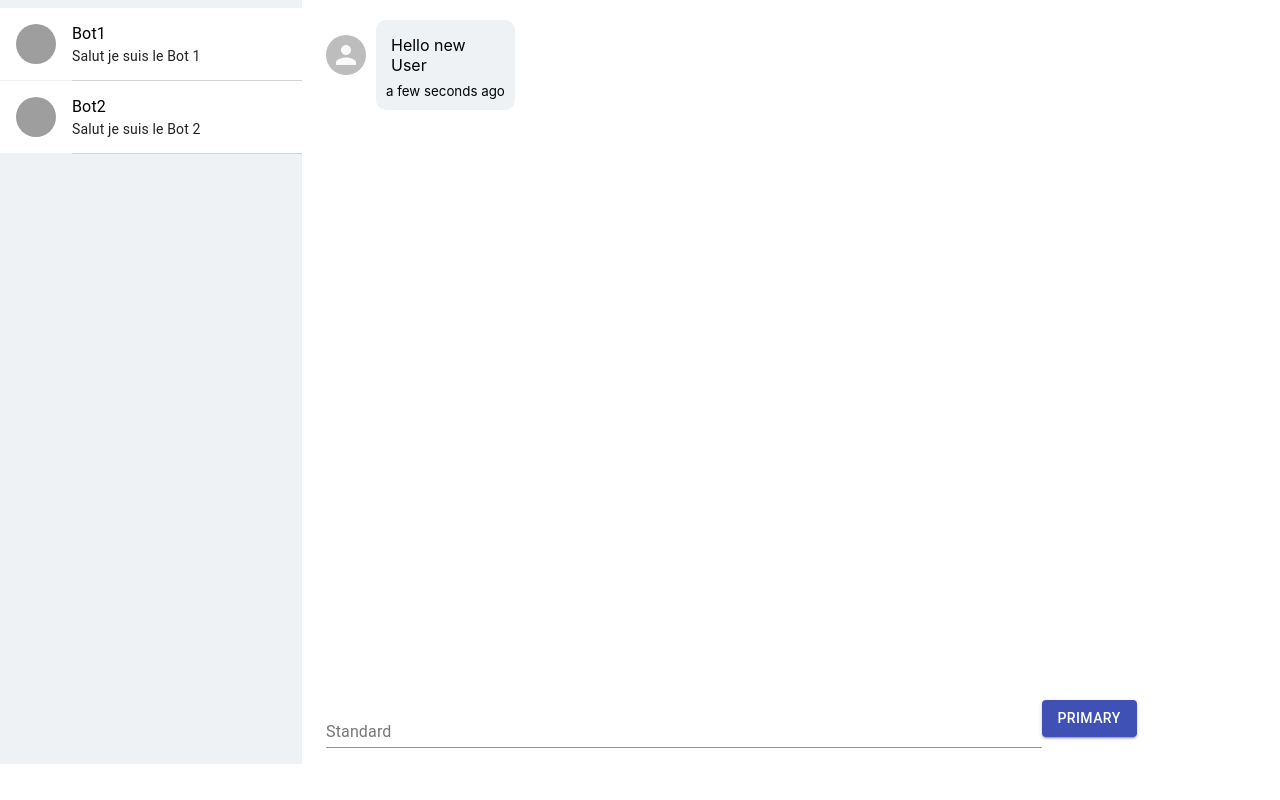
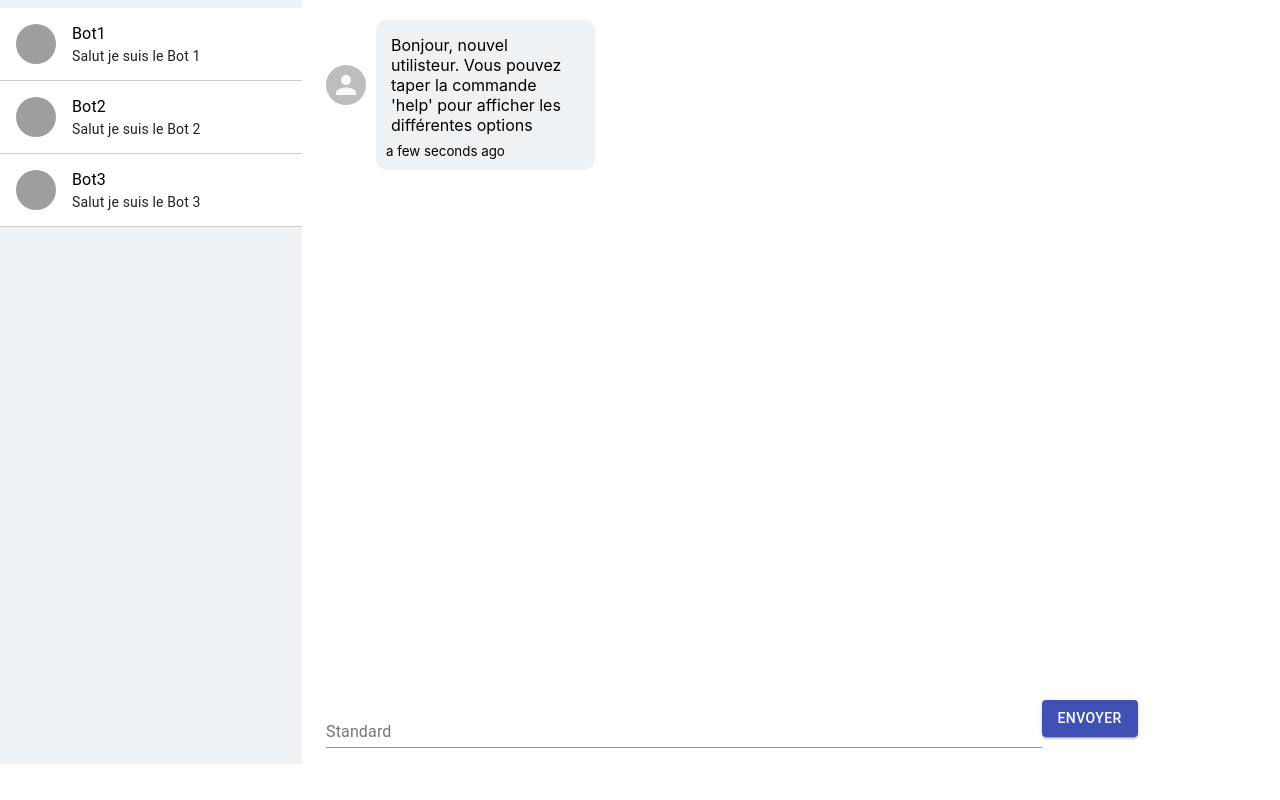
Before and after one commit to AlexandreHoumeau/Alexandre_Houmeau_M1_2020_ReactJS_ChatBot, a React (Create React App) app: page / in a window 1280 px wide. Built offline with nearby package versions, Linux system fonts and the light colour scheme; grey boxes are pictures that could not be loaded.

Commit message:
feat: add jokes api

```diff
--- a/src/components/BotList/index.js
+++ b/src/components/BotList/index.js
@@ -1,7 +1,6 @@
 import React, { Component } from "react";
 import List from "@material-ui/core/List";
 import ListItem from "@material-ui/core/ListItem";
-import Divider from "@material-ui/core/Divider";
 import ListItemText from "@material-ui/core/ListItemText";
 import ListItemAvatar from "@material-ui/core/ListItemAvatar";
 import Avatar from "@material-ui/core/Avatar";
@@ -27,7 +26,7 @@ class BotList extends Component {
     return (
       <List style={{ backgroundColor: "#EFF2F5", height: "100%" }}>
         {Data.map(element => (
-          <>
+          <div key={element.id}>
             <ListItem
               style={{ backgroundColor: "#fff" }}
               alignItems="flex-start"
@@ -51,8 +50,9 @@ class BotList extends Component {
                 }
               />
             </ListItem>
-            <Divider variant="inset" component="li" />
-          </>
+            <div style={{height: 1, width: '100%', backgroundColor: "#CECECE"}}/>
+            {/* <Divider variant="inset" component="li" /> */}
+          </div>
         ))}
       </List>
     );
--- a/src/components/ChatBox/index.js
+++ b/src/components/ChatBox/index.js
@@ -7,8 +7,8 @@ class ChatBox extends Component {
     super(props);
     this.state = {
       messageArray: [{
-        id: Math.floor(Math.random() * Math.floor(1000)),
-        content: "Hello new User",
+        id: Math.floor(Math.random() * Math.floor(10000)),
+        content: "Bonjour, nouvel utilisteur. Vous pouvez taper la commande 'help' pour afficher les différentes options",
         from: 'bot',
         created_at: Date.now()
       }]
@@ -26,10 +26,14 @@ class ChatBox extends Component {
   }
 
   botResponse(message) {
-    Bot.forEach(element => {
-      const res = this.findActions(element, message)
+    Bot.forEach(async(element) => {
+      const res = await this.findActions(element, message)
       if(res[0]) {
-        this.botMessage(element, res[0])
+        if(res[0][0] === "jokes") {
+          this.botMessage(element, await this.fetchJokes())
+        } else {
+          this.botMessage(element, res[0])
+        }
       }
     })
   }
@@ -44,24 +48,34 @@ class ChatBox extends Component {
       from: 'bot',
       created_at: Date.now()
     }
-
     setTimeout(() => {
       this.concatMessages(newMessage)
       this.props.getMessage(newMessage)
     }, 1000)
   }
 
-  concatMessages(newMessage) {
+  async fetchJokes() {
+    return fetch("http://api.icndb.com/jokes/random")
+      .then(response => response.json())
+      .then(data => {
+        return [data.value.joke]
+      })
+      .catch((err) => {
+        console.log(err)
+      })
+  }
+
+  async concatMessages(newMessage) {
     const { messageArray } = this.state;
     this.setState({
-      messageArray: messageArray.concat(newMessage)
+      messageArray: await messageArray.concat(newMessage)
     })
   }
 
-  getMessage(message) {
+  async getMessage(message) {
     this.botResponse(message)
     const newMessage = {
-      id: Math.floor(Math.random() * Math.floor(1000)),
+      id: Math.floor(Math.random() * Math.floor(10000)),
       content: message,
       from: 'user',
       created_at: Date.now()
--- a/src/components/Home/index.js
+++ b/src/components/Home/index.js
@@ -1,5 +1,5 @@
 import React, { Component } from "react";
-import Grid from '@material-ui/core/Grid';
+import Grid from "@material-ui/core/Grid";
 import BotList from "../BotList";
 import ChatBox from "../ChatBox";
 
@@ -8,27 +8,27 @@ class Home extends Component {
     super(props);
     this.state = {
       arrayMessage: null
-    }
-    this.getMessage = this.getMessage.bind(this)
+    };
+    this.getMessage = this.getMessage.bind(this);
   }
-  getMessage(message) {
+  async getMessage(message) {
     this.setState({
-      arrayMessage: message
-    })
+      arrayMessage: await message
+    });
   }
 
   render() {
     const { arrayMessage } = this.state;
-    return(
+    return (
       <Grid container spacing={3}>
-      <Grid item xs={3}>
-        <BotList message={arrayMessage}/>
+        <Grid item xs={3}>
+          <BotList message={arrayMessage} />
+        </Grid>
+        <Grid item xs={9}>
+          <ChatBox getMessage={this.getMessage} />
+        </Grid>
       </Grid>
-      <Grid item xs={9}>
-        <ChatBox getMessage={this.getMessage}/>
-      </Grid>
-    </Grid>
-    )
+    );
   }
 }
 
--- a/src/components/Input/index.js
+++ b/src/components/Input/index.js
@@ -34,7 +34,7 @@ class Input extends Component {
           </Grid>
           <Grid item xs={3}>
             <Button onClick={(value) => {this.handleSubmit(value)}}  variant="contained" color="primary">
-              Primary
+              Envoyer
             </Button>
           </Grid>
         </Grid>
--- a/src/components/MessageBox/BotMessage.js
+++ b/src/components/MessageBox/BotMessage.js
@@ -20,7 +20,7 @@ class BotMessage extends Component {
         <Avatar style={{marginRight: '10px'}} alt="Remy Sharp" src={message.avatar} />
         <Grid
           item
-          xs={2}
+          xs={3}
         >
           <div className="bot_message">
             <p style={{ color: "black", textAlign: "left", margin: 5 }}>
--- a/src/components/MessageBox/UserMessage.js
+++ b/src/components/MessageBox/UserMessage.js
@@ -17,8 +17,9 @@ class UserMessage extends Component {
     const { message } = this.props;
     return (
       <Grid ref={this.message} container >
-        <Grid item xs={9} />
+        <Grid  item xs={9} />
         <Grid
+          container
           className="message_container"
           item
           xs={3}
--- a/src/mock.js
+++ b/src/mock.js
@@ -19,12 +19,14 @@ const Bot = [
       {
         title: "devise",
         keyWords: ["devise"],
-        response: () => "Si vous ne réussissez pas du premier coup, appelez ça « version 1.0 »."
+        response: () =>
+          "Si vous ne réussissez pas du premier coup, appelez ça « version 1.0 »."
       },
       {
         title: "help",
-        keyWords: ["help"],
-        response: () => "Les commandes disponibles sont: '/heure', '/hour', '/time': pour afficher l'heure \n 'devise': pour connaitre les devises des bots."
+        keyWords: ["help", "help "],
+        response: () =>
+          'Les commandes disponibles sont: \n- "/heure", "/hour", "/time": pour afficher l"heure - "devise": pour connaitre les devises des bots. \n- "blague": pour afficher une blague aléatoire sur Chuck Norris (en anglais)'
       }
     ]
   },
@@ -38,10 +40,31 @@ const Bot = [
     actions: [
       {
         keyWords: ["devise"],
-        response: () => "Il y a 10 types de personnes dans le monde : celles qui comprennent le binaire, et celles qui ne le comprennent pas."
+        response: () =>
+          "Il y a 10 types de personnes dans le monde : celles qui comprennent le binaire, et celles qui ne le comprennent pas."
+      },
+      {
+        keyWords: ["blague"],
+        response: () => "jokes"
+      }
+    ]
+  },
+  {
+    id: "3",
+    name: "Bot3",
+    avatar: "https://cdn.iconscout.com/icon/free/png-512/robot-97-415007.png",
+    version: "1.0.0",
+    description: "Salut je suis le Bot 3",
+    actions: [
+      {
+        keyWords: ["devise"],
+        response: () =>
+          "Mes logiciels n’ont jamais de bug. Ils développent juste certaines fonctions aléatoires."
       }
     ]
   }
 ];
 
+
+
 export default Bot;
```
